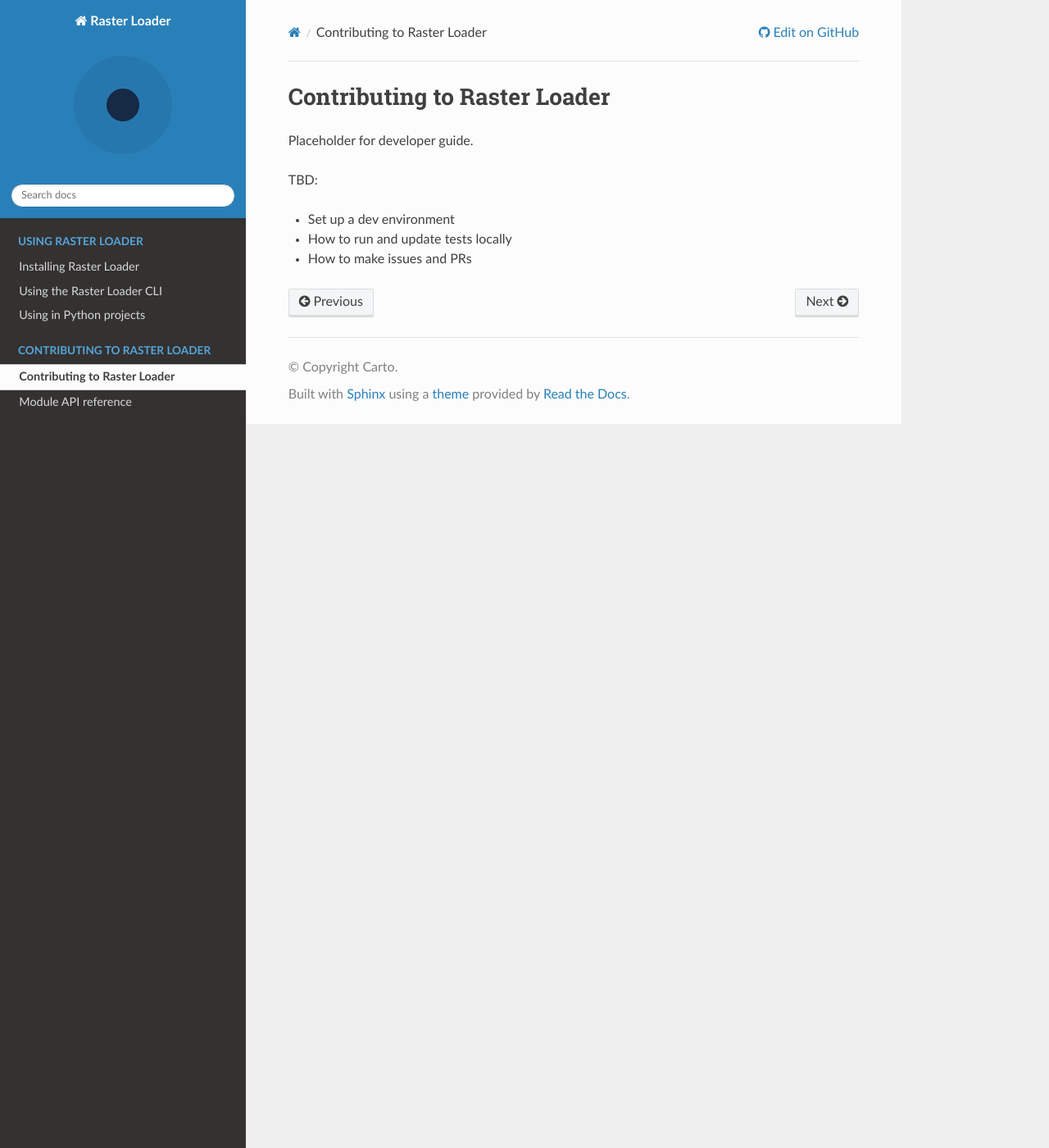
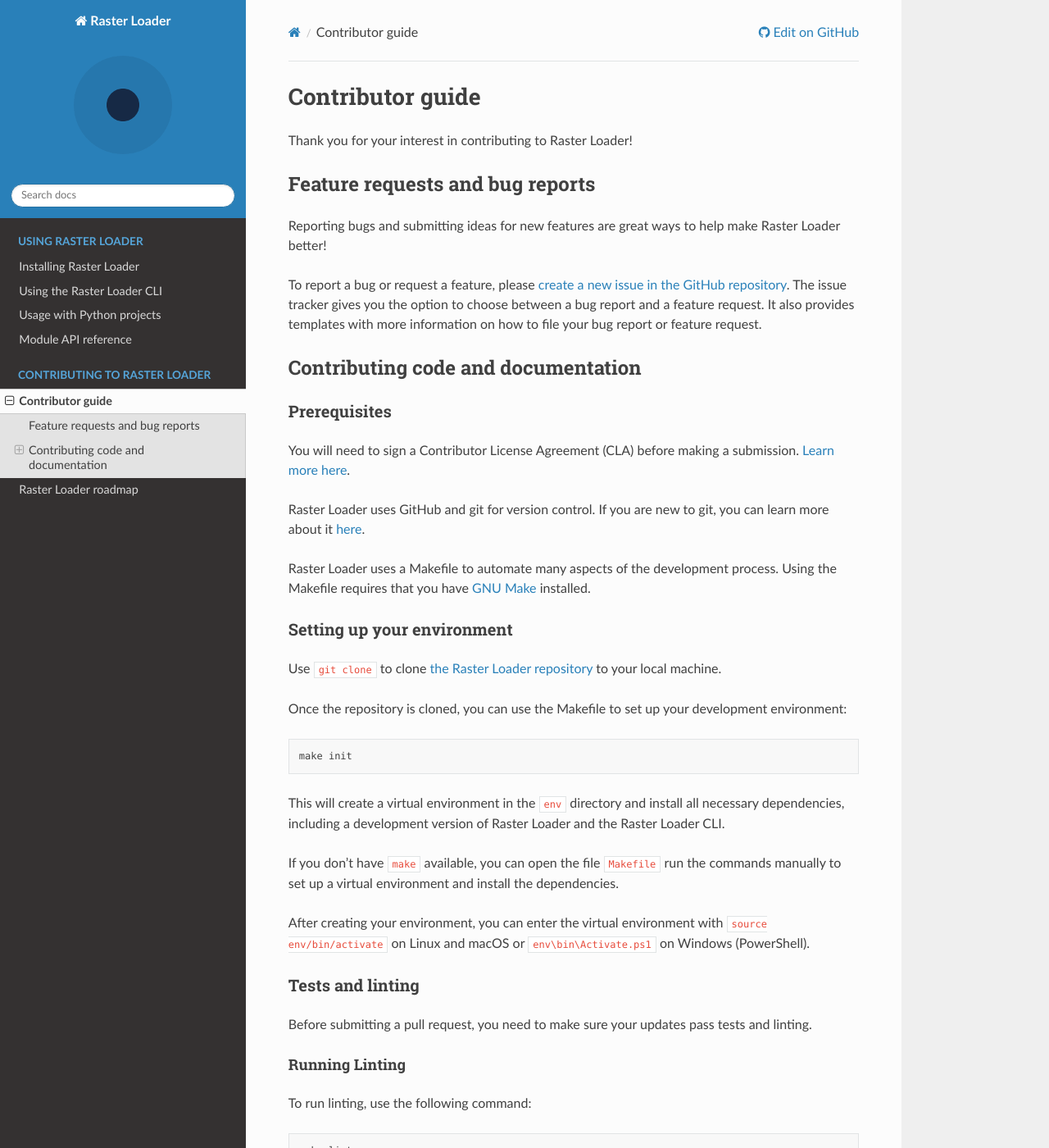
Before and after one commit to CartoDB/raster-loader, a Sphinx documentation site: the page built from docs/source/developer_guide/contribute.md, in a window 1280 px wide and 1400 px high. Shown: the whole window at 82% size. Built offline with Sphinx 7.4.7 and the Read the Docs theme 2.0.0, drawn with Linux system fonts in a browser that asks for light colours; the version number could not be read and is left out; some of the changed text lies outside the part shown.

Commit message:
Add basic dev docs and governance docs (#41)
* Add note about GCP credentials

* Add contributing.md

* Add roadmap

* Add developer docs

* Update contributor guide

* Update README

* Misc. edits

````diff
--- /dev/null
+++ b/CONTRIBUTING.md
@@ -0,0 +1,162 @@
+# Contributor guide
+
+Thank you for your interest in contributing to Raster Loader!
+
+## Feature requests and bug reports
+
+Reporting bugs and submitting ideas for new features are great ways to help make Raster
+Loader better!
+
+To report a bug or request a feature, please
+[create a new issue in the GitHub repository](https://github.com/CartoDB/raster-loader/issues/new/choose).
+The issue tracker gives you the option to choose between a bug report and a feature
+request. It also provides templates with more information on how to file your bug report
+or feature request.
+
+## Contributing code and documentation
+
+### Prerequisites
+
+You will need to sign a Contributor License Agreement (CLA) before making a submission.
+[Learn more here](https://carto.com/contributions/).
+
+Raster Loader uses GitHub and git for version control. If you are new to git, you can
+learn more about it [here](https://git-scm.com/book/en/v2/Getting-Started-About-Version-Control).
+
+Raster Loader uses a Makefile to automate many aspects of the development process. Using
+the Makefile requires that you have [GNU Make](https://www.gnu.org/software/make/)
+installed.
+
+### Setting up your environment
+
+Use `git clone` to clone [the Raster Loader repository](https://github.com/CartoDB/raster-loader)
+to your local machine.
+
+Once the repository is cloned, you can use the Makefile to set up your development
+environment:
+
+```bash
+make init
+```
+
+This will create a virtual environment in the `env` directory and install all
+necessary dependencies, including a development version of Raster Loader and the
+Raster Loader CLI.
+
+If you don't have `make` available, you can open the file `Makefile` run the commands
+manually to set up a virtual environment and install the dependencies.
+
+After creating your environment, you can enter the virtual environment with
+``source env/bin/activate`` on Linux and macOS or ``env\bin\Activate.ps1`` on Windows
+(PowerShell).
+
+### Tests and linting
+
+Before submitting a pull request, you need to make sure your updates pass tests and
+linting.
+
+#### Running Linting
+
+To run linting, use the following command:
+
+```bash
+make lint
+```
+
+This runs [flake8](https://flake8.pycqa.org/en/latest/) and
+[black](https://black.readthedocs.io/en/stable/). You can also run these tools
+individually, using the ``flake8`` or ``black`` command.
+
+#### Running tests
+
+Raster Loader uses [pytest](https://docs.pytest.org/en/stable/) for testing. You can
+run the tests with the following command:
+
+```bash
+make tests
+```
+
+This runs all tests in the `tests` directory. You can also run all tests with the
+``pytest`` command.
+
+The test suite includes optional integration tests that require credentials for a
+BigQuery account. To run these tests, you need to set the `GOOGLE_APPLICATION_CREDENTIALS`
+environment variable to the path of a JSON file containing your BigQuery credentials
+(see the [GCP documentation](https://cloud.google.com/docs/authentication/provide-credentials-adc#local-key)
+for more information). After setting up your credentials, you can enable the integration
+test with the following command:
+
+```bash
+pytest --runintegration
+```
+
+#### Updating tests
+
+All new code needs to be covered by tests. The tests for Raster Loader are located in
+the `raster_loader/tests` directory. Each Python module in the package should have its
+own test module in this directory.
+
+The `raster_loader/tests` directory also contains tests for the CLI. To learn more about
+writing tests for the CLI, see the
+[Click documentation](https://click.palletsprojects.com/en/8.1.x/testing/).
+
+To only run a specific test file, use the following command:
+
+```bash
+pytest tests/[test_file_name]
+```
+
+To only run a specific test, use the following command:
+
+```bash
+pytest -k "[test_name]"
+```
+
+### Updating documentation
+
+All new features and updates to features need to be documented.
+
+Raster Loader uses [Sphinx](https://www.sphinx-doc.org/en/master/) to generate
+documentation.
+
+The documentation is located in the `docs` directory. You can build the documentation
+with the following command:
+
+```bash
+make docs
+```
+
+This will generate the documentation in the `docs/build` directory.
+
+The documentation follows the
+[Google developer documentation style guide](https://developers.google.com/style).
+
+The documentation also includes a module API reference. This reference is generated
+automatically from the docstrings in the code. Please use
+[NumPy style](https://numpydoc.readthedocs.io/en/latest/format.html) for all your
+docstrings.
+
+Also included in the documentation is a reference of all available CLI commands.
+This reference is generated automatically from the docstrings in the CLI code. See
+the [documentation for sphinx-click](https://sphinx-click.readthedocs.io/en/latest/)
+for more information on how to document the CLI.
+
+### Making pull requests
+
+All contributions to Raster Loader are made through pull requests to the
+[the Raster Loader repository](https://github.com/CartoDB/raster-loader).
+
+See the [GitHub documentation](https://docs.github.com/en/pull-requests/collaborating-with-pull-requests)
+for more information on how to use pull requests.
+
+All pull requests must reference an issue in the Raster Loader repository (a bug report
+or feature request, for example). If you can't find an issue to reference, make
+sure to create a new issue before submitting your pull request.
+
+Pull requests to the Raster Loader repository must pass all automated tests and linting
+before they are considered for merging. You can use the ["WIP" label](https://github.com/CartoDB/raster-loader/labels/WIP)
+or [mark your pull request as a draft](https://docs.github.com/en/pull-requests/collaborating-with-pull-requests/proposing-changes-to-your-work-with-pull-requests/about-pull-requests#draft-pull-requests)
+to indicate that it is not ready for review.
+
+Before merging a pull request, the Raster Loader maintainers will review your code and
+might request changes. You can make changes to your pull request by pushing new commits.
--- a/docs/source/conf.py
+++ b/docs/source/conf.py
@@ -22,15 +22,23 @@ language = "en"
 # https://www.sphinx-doc.org/en/master/usage/configuration.html#general-configuration
 
 extensions = [
+    "myst_parser",
+    "sphinx_click",
+    "sphinx_rtd_theme",
     "sphinx.ext.autodoc",
     "sphinx.ext.coverage",
-    "sphinx_click",
-    "sphinx_rtd_theme",
     "sphinx.ext.napoleon",
 ]
 
 templates_path = ["_templates"]
 exclude_patterns = []
+
+source_suffix = {
+    '.rst': 'restructuredtext',
+    '.txt': 'markdown',
+    '.md': 'markdown',
+}
+
 
 # -- Options for HTML output -------------------------------------------------
 # https://www.sphinx-doc.org/en/master/usage/configuration.html#options-for-html-output
--- /dev/null
+++ b/docs/source/developer_guide/contribute.md
@@ -0,0 +1,2 @@
+```{include} ../../../CONTRIBUTING.md
+```
--- a/docs/source/developer_guide/contribute.rst
+++ /dev/null
@@ -1,12 +0,0 @@
-.. _contribute:
-
-Contributing to Raster Loader
-=============================
-
-Placeholder for developer guide.
-
-TBD:
-
-* Set up a dev environment
-* How to run and update tests locally
-* How to make issues and PRs
--- /dev/null
+++ b/docs/source/developer_guide/roadmap.md
@@ -0,0 +1,2 @@
+```{include} ../../../ROADMAP.md
+```
--- a/docs/source/index.rst
+++ b/docs/source/index.rst
@@ -21,10 +21,11 @@ This documentation contains the following sections:
    user_guide/installation
    user_guide/cli
    user_guide/use_with_python
+   user_guide/modules/raster_loader
 
 .. toctree::
    :caption: Contributing to Raster Loader
    :maxdepth: 1
 
    developer_guide/contribute
-   developer_guide/modules/raster_loader
+   developer_guide/roadmap
````
Also changed, not shown: README.md (+11 -15 lines), ROADMAP.md (added, +27 -0 lines), docs/source/user_guide/cli.rst (+11 -2 lines), docs/source/user_guide/installation.rst (+10 -2 lines), docs/source/user_guide/use_with_python.rst (+10 -2 lines), raster_loader/__init__.py (+6 -1 lines), requirements-dev.txt (+13 -12 lines), docs/source/user_guide/modules/raster_loader.cli.rst (renamed from docs/source/developer_guide/modules/raster_loader.cli.rst), docs/source/user_guide/modules/raster_loader.rst (renamed from docs/source/developer_guide/modules/raster_loader.rst), 1 other file.
